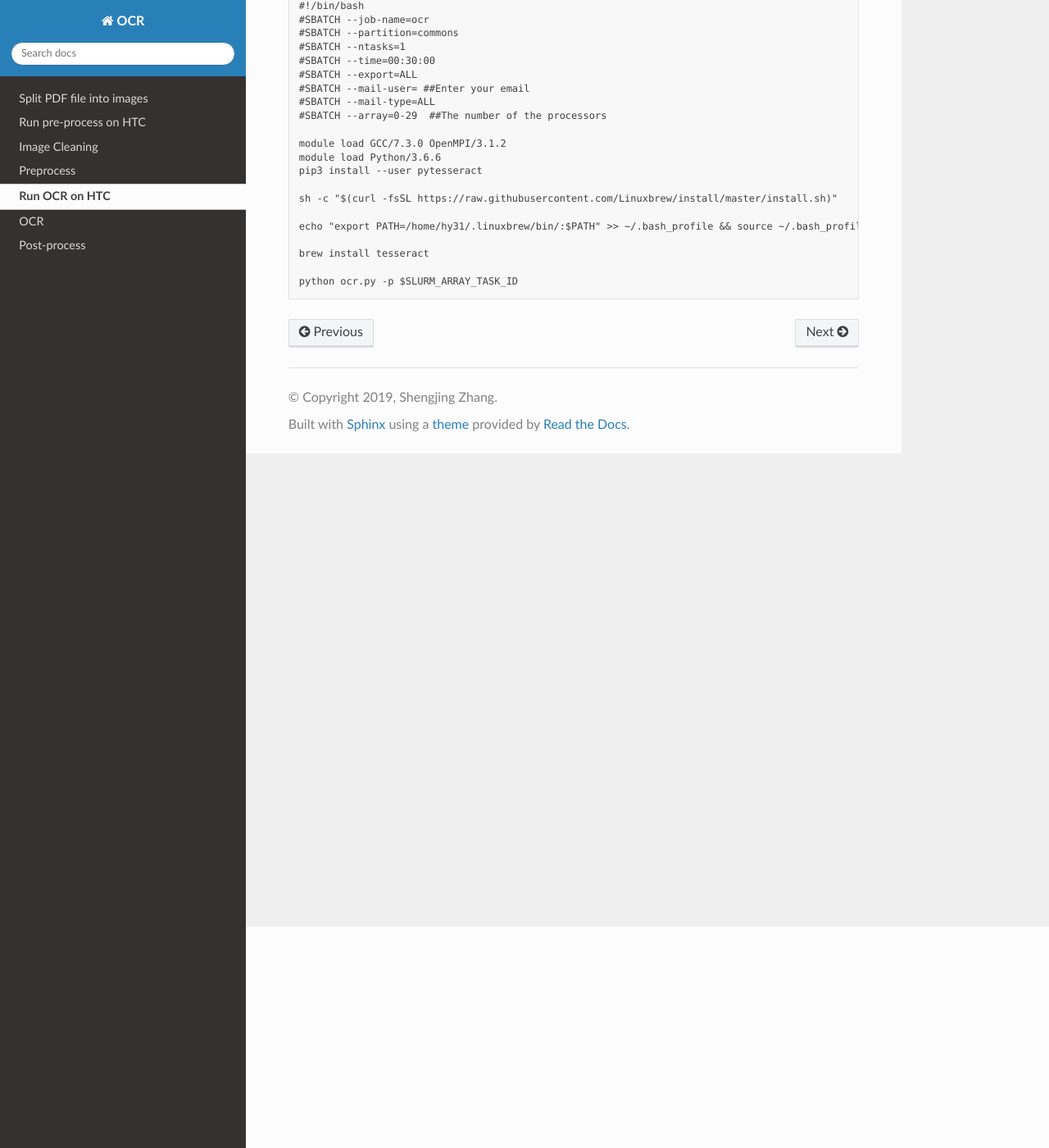
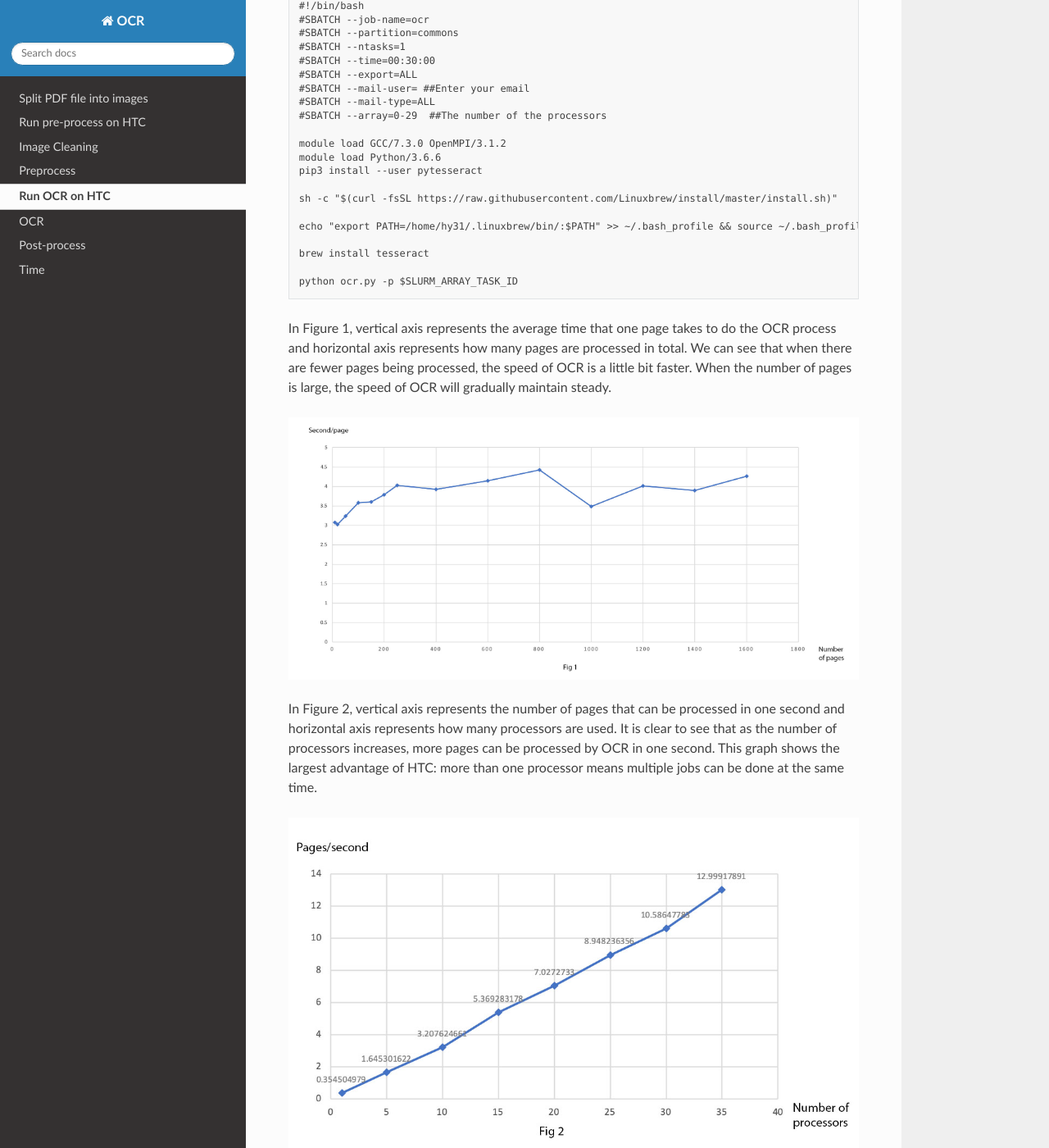
Before and after one commit to sherrysheng0208/OCR, a Sphinx documentation site: the page built from source/slurm_2.rst, in a window 1280 px wide and 1400 px high, scrolled down 270 px. Shown: the whole window at 82% size. Built offline with Sphinx 7.4.7 and the Read the Docs theme 2.0.0, drawn with Linux system fonts in a browser that asks for light colours; some of the changed text lies outside the part shown.

Commit message:
Add files via upload

```diff
--- a/source/index.rst
+++ b/source/index.rst
@@ -27,7 +27,7 @@ Step 2-4 require slurm files to run on HTC.
    slurm_2
    ocr
    postprocess
-
+   time
 
 Indices and tables
 ==================
--- a/source/slurm_2.rst
+++ b/source/slurm_2.rst
@@ -23,3 +23,15 @@ The number of job array correspond to the number of processors that we set in th
  brew install tesseract
 
  python ocr.py -p $SLURM_ARRAY_TASK_ID
+
+In Figure 1, vertical axis represents the average time that one page takes to do the OCR process and horizontal axis represents how many pages are processed in total. We can see that when there are fewer pages being processed, the speed of OCR is a little bit faster. When the number of pages is large, the speed of OCR will gradually maintain steady.
+
+.. image:: chart1.jpg
+
+In Figure 2, vertical axis represents the number of pages that can be processed in one second and horizontal axis represents how many processors are used. It is clear to see that as the number of processors increases, more pages can be processed by OCR in one second. This graph shows the largest advantage of HTC: more than one processor means multiple jobs can be done at the same time.
+
+.. image:: chart2.jpg
+
+In Figure 3, vertical axis represents the average time that one page takes to do the OCR process and horizontal axis represents the number of processors used. The shape of flat curve shows that the number of processors does not affect the speed of OCR.
+
+.. image:: chart3.jpg
```
Also changed, not shown: source/imageCleaning.rst (+14 -2 lines), source/ocr.rst (+24 -0 lines), source/time.rst (added, +7 -0 lines), source/1.png (added), source/2.png (added), source/3.png (added), source/chart1.jpg (added), source/chart2.jpg (added), source/chart3.jpg (added), 6 other files.
